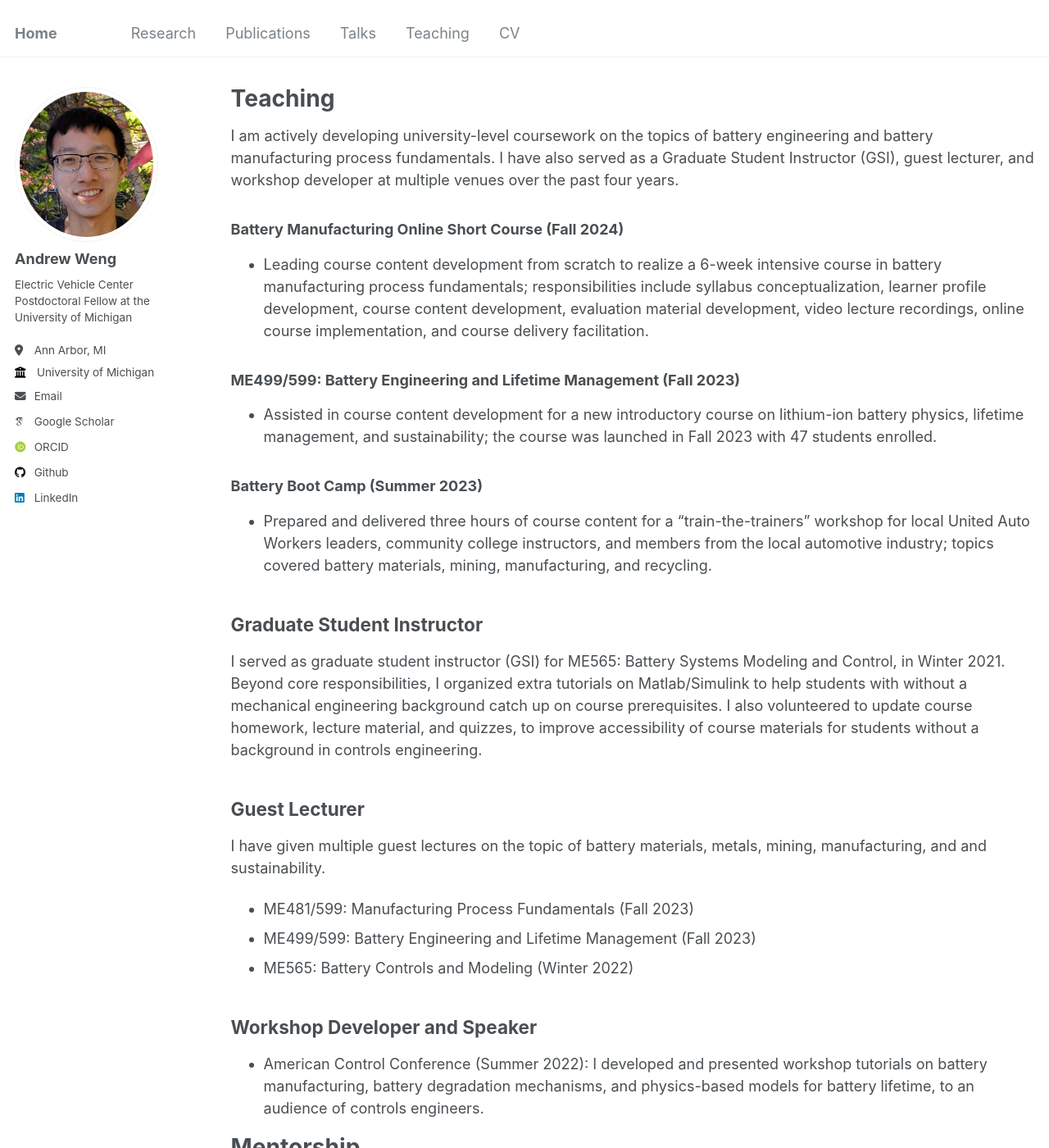
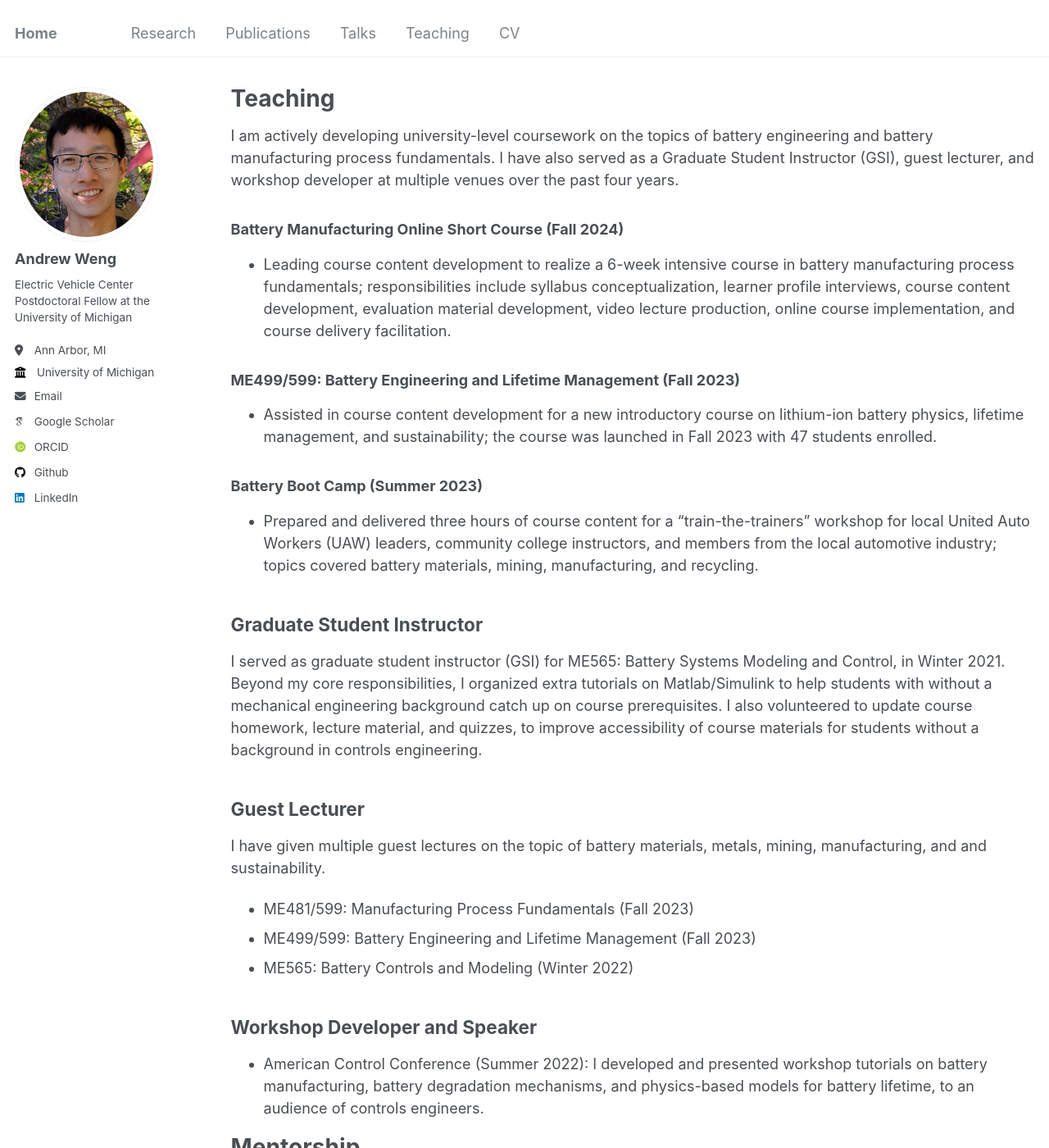
Before and after one commit to wengandrew/wengandrew.github.io, a Jekyll site: the page built from _pages/teaching.md, in a window 1280 px wide and 1400 px high. Shown: the whole window at 82% size. Built offline with Jekyll 4.4.1, drawn with Linux system fonts in a browser that asks for light colours; some web fonts are replaced.

Commit message:
Small grammar fixes

```diff
--- a/_pages/teaching.md
+++ b/_pages/teaching.md
@@ -11,7 +11,7 @@ I am actively developing university-level coursework on the topics of battery en
 
 ### Battery Manufacturing Online Short Course (**Fall 2024**)
 
-- Leading course content development from scratch to realize a 6-week intensive course in battery manufacturing process fundamentals; responsibilities include syllabus conceptualization, learner profile development, course content development, evaluation material development, video lecture recordings, online course implementation, and course delivery facilitation.
+- Leading course content development to realize a 6-week intensive course in battery manufacturing process fundamentals; responsibilities include syllabus conceptualization, learner profile interviews, course content development, evaluation material development, video lecture production, online course implementation, and course delivery facilitation.
 
 ### ME499/599: Battery Engineering and Lifetime Management (**Fall 2023**)
 
@@ -19,11 +19,11 @@ I am actively developing university-level coursework on the topics of battery en
 
 ### Battery Boot Camp (**Summer 2023**)
 
-- Prepared and delivered three hours of course content for a "train-the-trainers" workshop for local United Auto Workers leaders, community college instructors, and members from the local automotive industry; topics covered battery materials, mining, manufacturing, and recycling.
+- Prepared and delivered three hours of course content for a "train-the-trainers" workshop for local United Auto Workers (UAW) leaders, community college instructors, and members from the local automotive industry; topics covered battery materials, mining, manufacturing, and recycling.
 
 ## Graduate Student Instructor
 
-I served as graduate student instructor (GSI) for ME565: Battery Systems Modeling and Control, in Winter 2021. Beyond core responsibilities, I organized extra tutorials on Matlab/Simulink to help students with without a mechanical engineering background catch up on course prerequisites. I also volunteered to update course homework, lecture material, and quizzes, to improve accessibility of course materials for students without a background in controls engineering.
+I served as graduate student instructor (GSI) for ME565: Battery Systems Modeling and Control, in Winter 2021. Beyond my core responsibilities, I organized extra tutorials on Matlab/Simulink to help students with without a mechanical engineering background catch up on course prerequisites. I also volunteered to update course homework, lecture material, and quizzes, to improve accessibility of course materials for students without a background in controls engineering.
 
 ## Guest Lecturer
 
```
